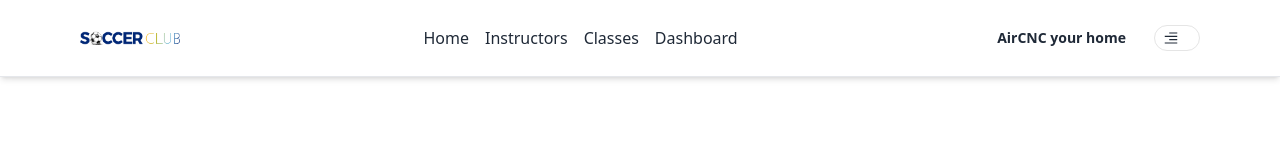
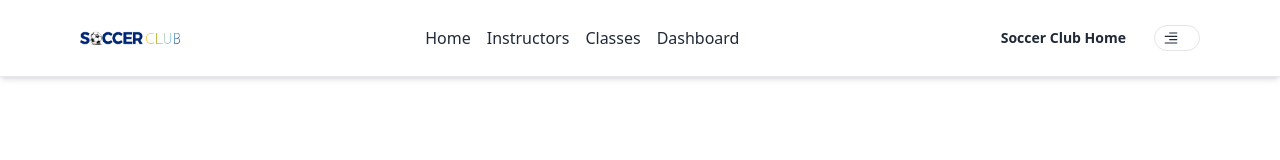
Before and after one commit to mehrabhossain1/ass-12-client, a React (Vite) app: page / in a window 1280 px wide. Shown: the top 160 px of the page. Built offline with nearby package versions, Linux system fonts and the light colour scheme.

Commit message:
menu dropdown

```diff
--- a/src/pages/Shared/Navbar/MenuDropdown.jsx
+++ b/src/pages/Shared/Navbar/MenuDropdown.jsx
@@ -5,16 +5,16 @@ import { useState } from "react";
 import { Link } from "react-router-dom";
 
 const MenuDropdown = () => {
-  const user = true;
+  const user = false;
 
   const [isOpen, setIsOpen] = useState(false);
 
   return (
     <div className='relative'>
       <div className='flex flex-row items-center gap-3'>
-        {/* Aircnc btn */}
+        {/*  btn */}
         <div className='hidden md:block text-sm font-semibold py-3 px-4 rounded-full hover:bg-neutral-100 transition cursor-pointer'>
-          AirCNC your home
+          Soccer Club Home
         </div>
         {/* Dropdown btn */}
         <div
```
